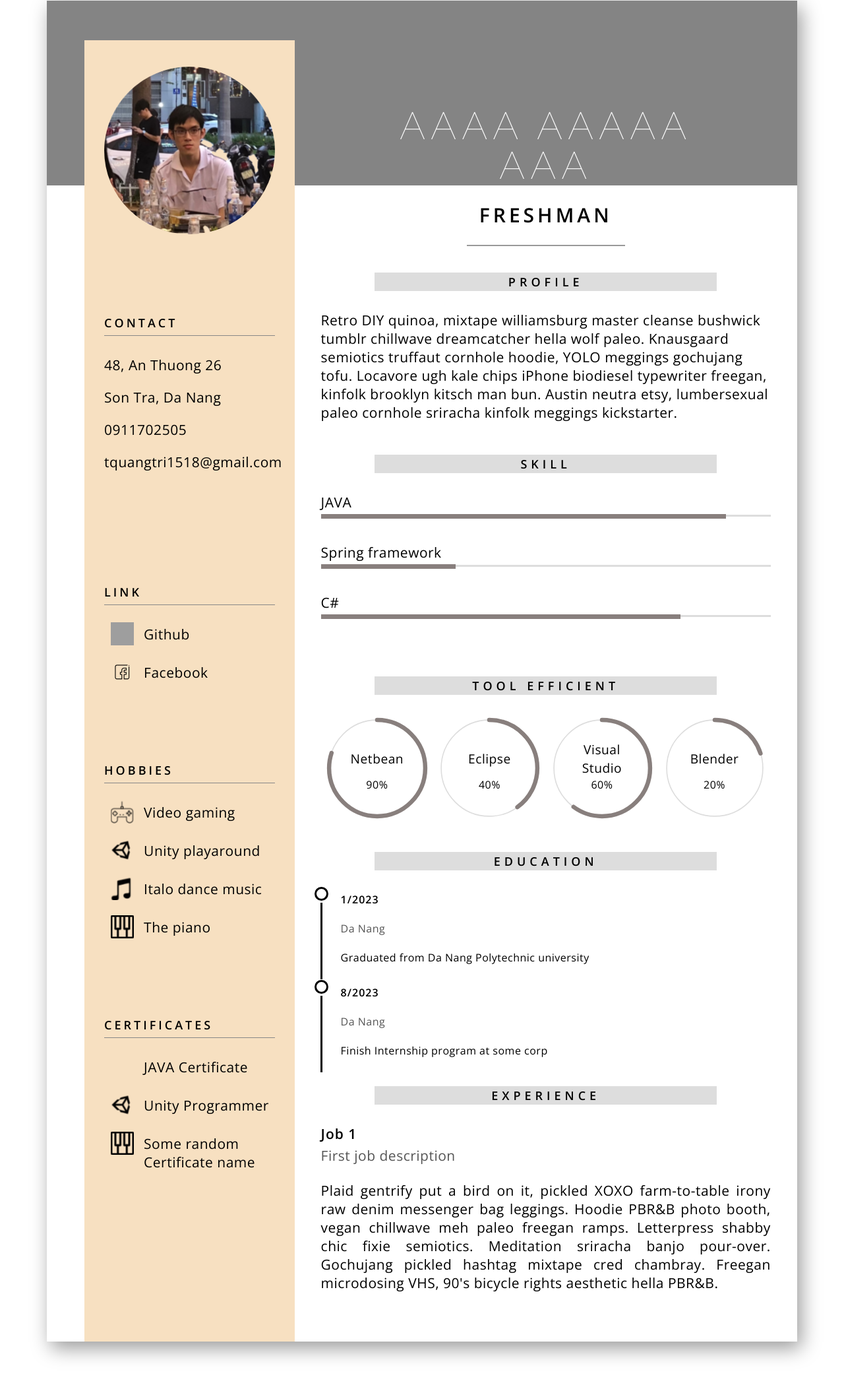
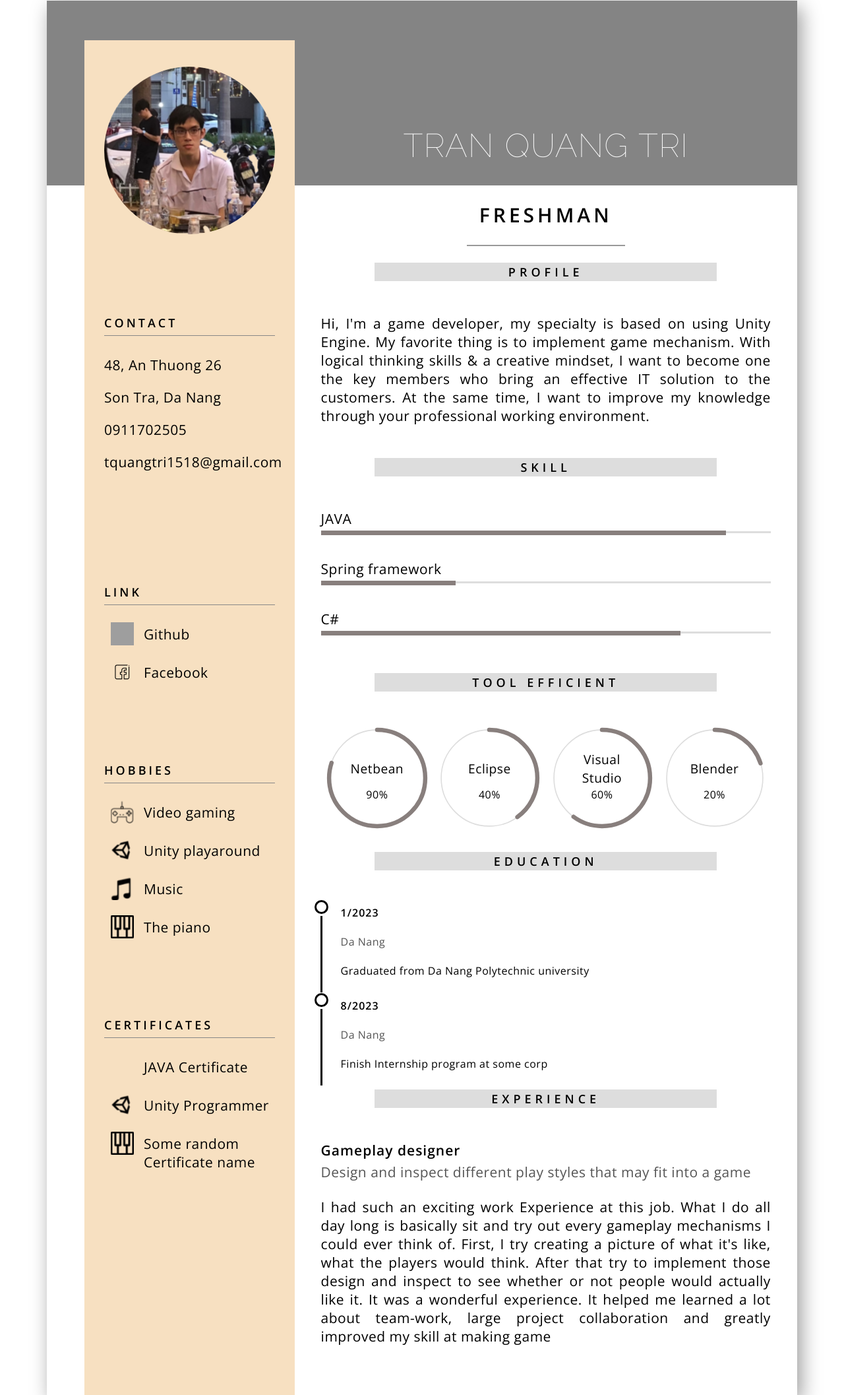
Before and after one commit to tquangtri/dn_202206_java_CV_Example_TranQuangTri, a plain HTML site: page index.html in a window 1280 px wide. Shown: the part 79-2193 px from the top of the page at 66% size. Drawn offline with nearby package versions, Linux system fonts and the light colour scheme; grey boxes are pictures that could not be loaded.

Commit message:
formal content is here

```diff
--- a/index.html
+++ b/index.html
@@ -8,7 +8,7 @@
 <div class="relative-block main-page">
     <div class="relative-block top-bar">
 		<div class="name-area">
-			<div class="caps center">AAAA AAAAA AAA</div>
+			<div class="caps center">Tran Quang Tri</div>
 		</div>
     </div>
     <div class="side-bar">
@@ -32,7 +32,7 @@
 		<div>
 			<p class="relative-block list-thing video-game">Video gaming</p>
 			<p class="relative-block list-thing unity">Unity playaround</p>
-			<p class="relative-block list-thing music">Italo dance music</p>
+			<p class="relative-block list-thing music">Music</p>
 			<p class="relative-block list-thing piano">The piano</p>
 		</div>
         <p class="relative-block caps side-header">Certificates</p>
@@ -47,7 +47,9 @@
         <h2 class="relative-block caps title">Freshman</h2>
         <div class="relative-block separator"></div>
         <div class="relative-block caps greyed">Profile</div>
-        <p class="long-margin">Retro DIY quinoa, mixtape williamsburg master cleanse bushwick tumblr chillwave dreamcatcher hella wolf paleo. Knausgaard semiotics truffaut cornhole hoodie, YOLO meggings gochujang tofu. Locavore ugh kale chips iPhone biodiesel typewriter freegan, kinfolk brooklyn kitsch man bun. Austin neutra etsy, lumbersexual paleo cornhole sriracha kinfolk meggings kickstarter. </p>
+        <p class="long-margin">
+			Hi, I'm a game developer, my specialty is based on using Unity Engine. My favorite thing is to implement game mechanism. With logical thinking skills & a creative mindset, I want to become one the key members who bring an effective IT solution to the customers. At the same time, I want to improve my knowledge through your professional working environment.
+		</p>
         <div class="relative-block caps greyed">Skill</div>
 
 	<div class="skill-area">
@@ -114,9 +116,9 @@
         	<p class="justified">Finish Internship program at some corp</p>
 	</div>
 	<div class="relative-block caps greyed">Experience</div>
-       		<h3>Job 1</h3>
-       		<p class="light">First job description</p>
-       	 	<p class="justified">Plaid gentrify put a bird on it, pickled XOXO farm-to-table irony raw denim messenger bag leggings. Hoodie PBR&B photo booth, vegan chillwave meh paleo freegan ramps. Letterpress shabby chic fixie semiotics. Meditation sriracha banjo pour-over. Gochujang pickled hashtag mixtape cred chambray. Freegan microdosing VHS, 90's bicycle rights aesthetic hella PBR&B. </p>
+       		<h3>Gameplay designer</h3>
+       		<p class="light">Design and inspect different play styles that may fit into a game</p>
+       	 	<p class="justified">I had such an exciting work Experience at this job. What I do all day long is basically sit and try out every gameplay mechanisms I could ever think of. First, I try creating a picture of what it's like, what the players would think. After that try to implement those design and inspect to see whether or not people would actually like it. It was a wonderful experience. It helped me learned a lot about team-work, large project collaboration and greatly improved my skill at making game</p>
 
     </div>
 </div>
--- a/style.css
+++ b/style.css
@@ -67,22 +67,7 @@ body {
 }
 .content-area > p.long-margin {
   margin: 0 auto 50px;
-}
-.name {
-  position: absolute;
-  left: calc(350px + 5%);
-  right: 0;
-  bottom: 0;
-  height: 120px;
-  text-align: center;
-  font-family: 'Raleway';
-  font-size: 58px;
-  letter-spacing: 8px;
-  font-weight: 100;
-  line-height: 60px;
-}
-.name div {
-  width: 94%;
+  text-align: justify;
 }
 
 .mugshot-area {
@@ -105,10 +90,9 @@ body {
   height: 120px;
   text-align: center;
   font-family: 'Raleway';
-  font-size: 58px;
-  letter-spacing: 8px;
-  font-weight: 100;
-  line-height: 60px;
+  font-size: 50px;
+  letter-spacing: 1px;
+  word-spacing: 2px;
 }
 
 .caps{
@@ -226,8 +210,8 @@ h3 {
   background-color: #999;
 }
 .greyed {
-  margin-top: 40px;
-  margin-bottom: 30px;
+  margin-top: 5px;
+  margin-bottom: 50px;
   background-color: var(--color-sub-title);
   width: 76%;
   text-align: center;
@@ -249,7 +233,7 @@ h3 {
 }
 
 .skill-area{
-  margin-bottom: 90px;
+  margin-bottom: 60px;
 }
 .skill-area > span{
   margin-bottom: 5px;
```
